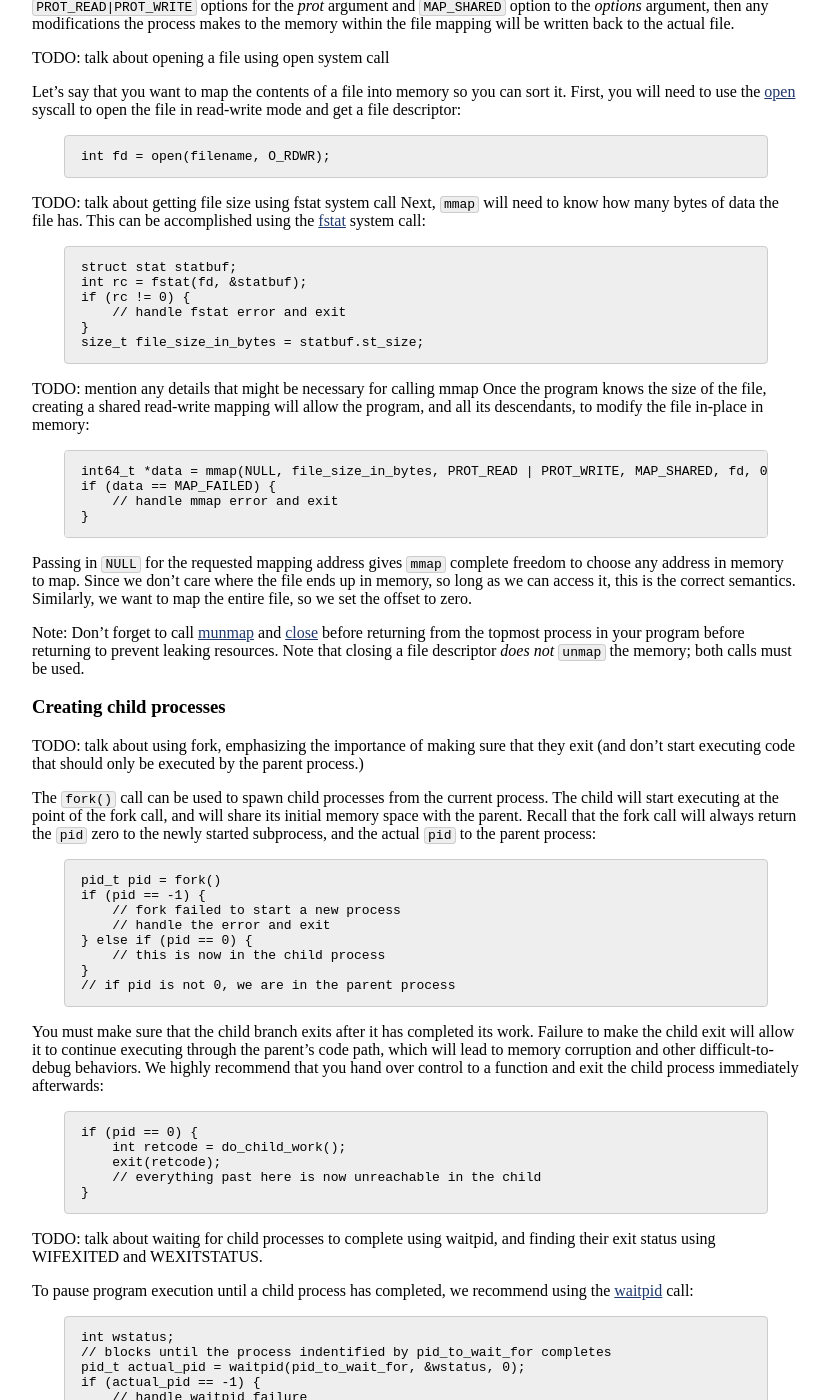
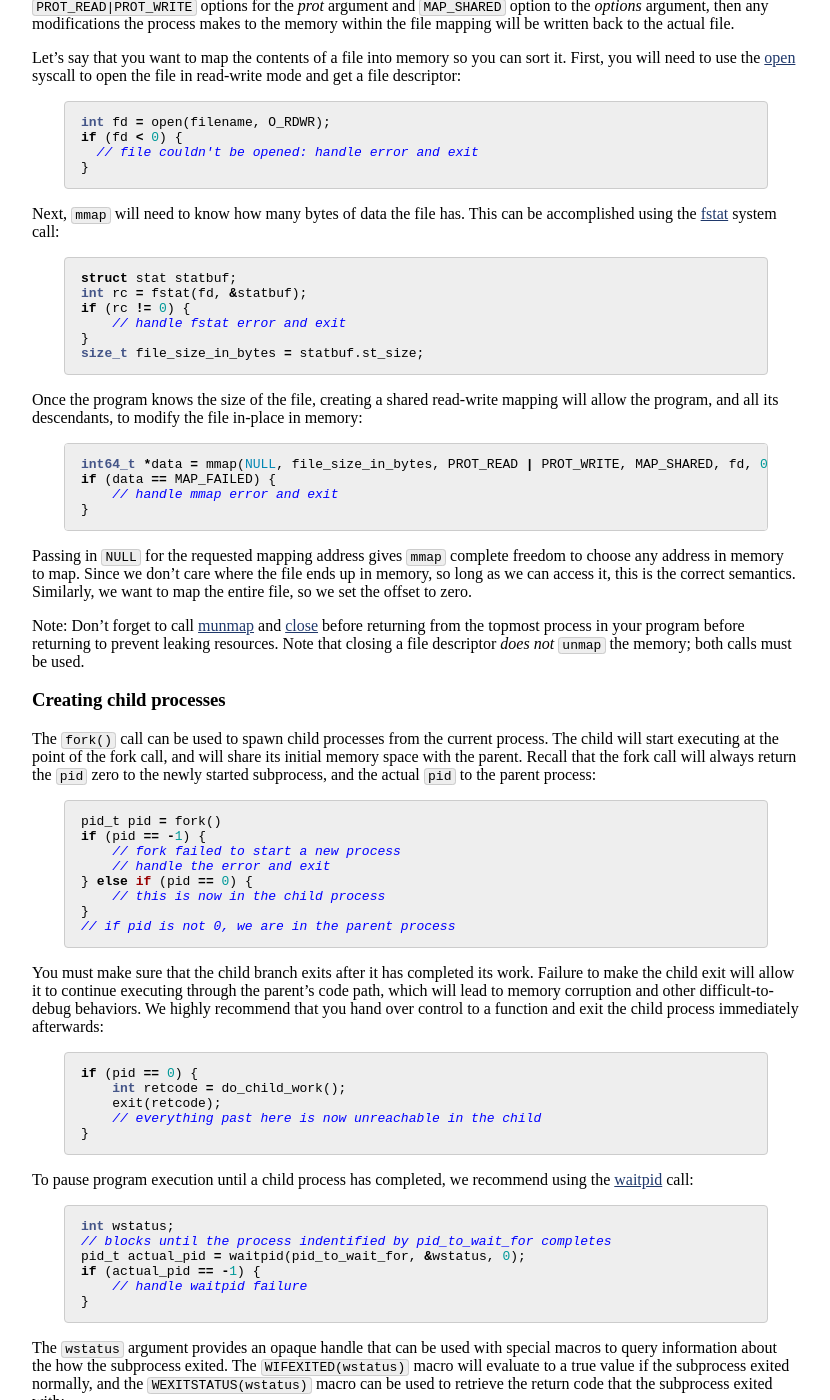
Before and after one commit to jhucsf/fall2022, a Jekyll site: the page built from assign/assign04.md, in a window 1280 px wide and 1400 px high, scrolled down 1498 px. Shown: the whole window, without its empty margins (224-1054 px from the left). Built offline with Jekyll 4.4.1, drawn with Linux system fonts in a browser that asks for light colours; some of the changed text lies outside the part shown.

Commit message:
various changes to writeup

````diff
--- a/assign/assign04.md
+++ b/assign/assign04.md
@@ -99,22 +99,22 @@ passes the `PROT_READ|PROT_WRITE` options for the *prot* argument and
 the process makes to the memory within the file mapping will be written
 back to the actual file.
 
-TODO: talk about opening a file using open system call
-
 Let's say that you want to map the contents of a file into memory so you can sort it.
 First, you will need to use the [open](https://man7.org/linux/man-pages/man2/open.2.html)
 syscall to open the file in read-write mode and get a file descriptor:
 
-```
+```c
 int fd = open(filename, O_RDWR);
+if (fd < 0) {
+  // file couldn't be opened: handle error and exit
+}
 ```
 
-TODO: talk about getting file size using fstat system call
 Next, `mmap` will need to know how many bytes of data the file has. This can be
 accomplished using the [fstat](https://man7.org/linux/man-pages/man3/fstat.3p.html) system
 call:
 
-```
+```c
 struct stat statbuf;
 int rc = fstat(fd, &statbuf);
 if (rc != 0) {
@@ -123,11 +123,10 @@ if (rc != 0) {
 size_t file_size_in_bytes = statbuf.st_size;
 ```
 
-TODO: mention any details that might be necessary for calling mmap
 Once the program knows the size of the file, creating a shared read-write mapping will
 allow the program, and all its descendants, to modify the file in-place in memory:
 
-```
+```c
 int64_t *data = mmap(NULL, file_size_in_bytes, PROT_READ | PROT_WRITE, MAP_SHARED, fd, 0)
 if (data == MAP_FAILED) {
     // handle mmap error and exit
@@ -144,19 +143,14 @@ Note: Don't forget to call [munmap](https://man7.org/linux/man-pages/man2/mmap.2
 topmost process in your program before returning to prevent leaking resources. Note that
 closing a file descriptor _does not_ `unmap` the memory; both calls must be used.
 
-
 ### Creating child processes
-
-TODO: talk about using fork, emphasizing the importance of making sure
-that they exit (and don't start executing code that should only
-be executed by the parent process.)
 
 The `fork()` call can be used to spawn child processes from the current process. The child
 will start executing at the point of the fork call, and will share its initial memory
 space with the parent. Recall that the fork call will always return the `pid` zero to the
 newly started subprocess, and the actual `pid` to the parent process:
 
-```
+```c
 pid_t pid = fork()
 if (pid == -1) {
     // fork failed to start a new process
@@ -173,7 +167,7 @@ which will lead to memory corruption and other difficult-to-debug behaviors. We
 recommend that you hand over control to a function and exit the child process immediately
 afterwards:
 
-```
+```c
 if (pid == 0) {
     int retcode = do_child_work();
     exit(retcode);
@@ -181,14 +175,10 @@ if (pid == 0) {
 }
 ```
 
-TODO: talk about waiting for child processes to complete using
-waitpid, and finding their exit status using WIFEXITED and
-WEXITSTATUS.
-
 To pause program execution until a child process has completed, we recommend using the
 [waitpid](https://man7.org/linux/man-pages/man3/wait.3p.html) call:
 
-```
+```c
 int wstatus;
 // blocks until the process indentified by pid_to_wait_for completes
 pid_t actual_pid = waitpid(pid_to_wait_for, &wstatus, 0);
@@ -203,7 +193,7 @@ will evaluate to a true value if the subprocess exited normally, and the
 `WEXITSTATUS(wstatus)` macro can be used to retrieve the return code that the subprocess
 exited with:
 
-```
+```c
 if (!WIFEXITED(wstatus)) {
     // subprocess crashed, was interrupted, or did not exit normally
     // handle as error
@@ -226,13 +216,11 @@ around while your program executes.
 
 ### Generating test data, running the program
 
-TODO: describe how to create test data using dd and /dev/urandom.
-Suggest using /tmp (but emphasize not to leave very large files in
-/tmp.)
 You can create some random test data using the `gen_rand_data` executable we have included
 in the starter code:
 
 ```
+make gen_rand_data
 ./gen_rand_data [size] [output filename]
 ```
 
@@ -246,9 +234,18 @@ which will generate 8000 bytes of data (1000 `int64s`) and place it in a file ca
 `test.in`. Be sure that your specified size is a multiple of 8 so that your sort and
 verify function will function correctly!
 
+You can also use the `M` suffix on the *size* argument to specify the output file
+size in megabytes. For example, the following command would create a file
+`/tmp/test_1M.in` with 131,072 8-byte integer values:
+
+```
+./gen_rand_data 1M /tmp/test_1M.in
+```
+
 We suggest using the `/tmp` directory (the system temporary directory) to create your test
-files to prevent accumulating many small test files alongside your assignment. However, if
-you do decide to use `/tmp` please note the following points:
+files to prevent accumulating many small test files alongside your assignment, and to
+avoid interactions with the network file server that might affect the performance
+of the program. However, if you do decide to use `/tmp` please note the following points:
 
 * `/tmp` is shared amongst all users of the system, so you should probably create a
     subfolder that will be reasonably unique to you.
@@ -260,8 +257,11 @@ you do decide to use `/tmp` please note the following points:
 * You must not create every large files in `/tmp` and you must ensure that you delete
     everything you leave there _before logging off_.
 
+If you create a few files that are no more than, say, 16 megabytes in size, and if you
+clean them up properly before logging out, you should be fine.
+
 To check that your sort program works correctly, you can use the `is_sorted` program we have
-included in the starer code:
+included in the starter code:
 
 ```
 # generate the file with 1000 integers
@@ -269,14 +269,12 @@ included in the starer code:
 # sort the file
 ./parsort data.in 500
 # verify that the file is sorted correctly
+make is_sorted
 ./is_sorted data.in
 ```
 
-If the file is correctly sorted, `is_sorted` will print "Data values are sorted!\n",
+If the file is correctly sorted, `is_sorted` will print "`Data values are sorted!`",
 otherwise, it will print an informative error message.
-
-TODO: emphasize that when working on a shared system, be careful about
-using system resources responsibly.
 
 Remember that you are writing a parallel program that can consume resources at an
 exponential rate. If you are working on a shared system (e.g. the ugrad machines), you
@@ -289,8 +287,6 @@ process tree receives an interrupt signal and is terminated. Estimate the number
 processes that your program will attempt to spawn with the given parameters before running
 the command. You should never try spawning more than a hundred processes at your highest
 limits on a shared system.
-
-TODO: explain how to run experiments, collect timing data.
 
 You can collect timing info for a given command be prefixing it with the time command:
 
@@ -314,6 +310,14 @@ do you best to run your experiment when the host system is at low load (you can
 current load by using the `uptime` command).You will need to tweak the amount of data you
 test against until you are able to distinguish results between different threshold values
 on the same data size.
+
+### Hints and tips
+
+Before coding the parallel fork/join implementation, you should implement and
+fully test a *sequential* implementation of merge sort.  It's a waste of time
+to try to debug the parallel version of the algorithm if there are bugs in the
+sequential implementation of the algorithm, such as function that merges
+sorted arrays. (Ask us how we know 😄...)
 
 ### Report on speedup
 
````
Also changed, not shown: assignments.md (+1 -0 lines).
